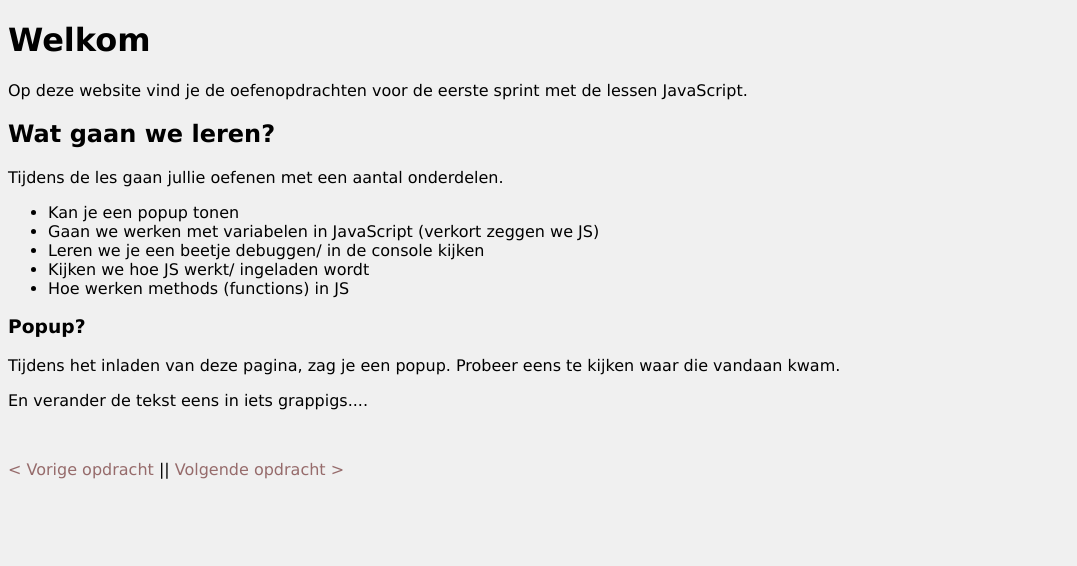
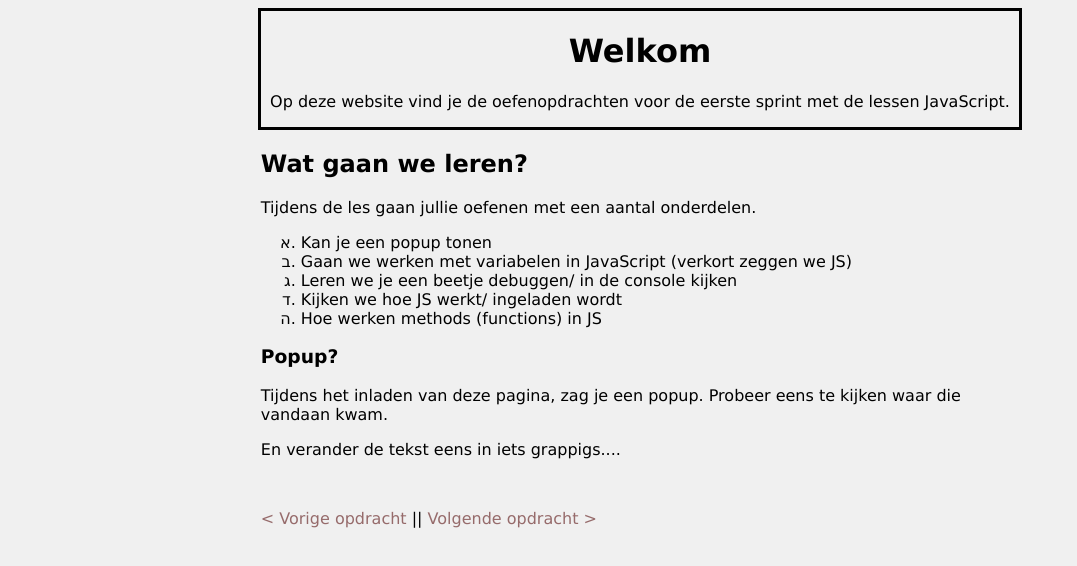
Before and after one commit to ShanerMahmud/TestCopy, a plain HTML site: page index.html in a window 1280 px wide. Shown: the whole page, without its empty margins (0-1077 px from the left). Drawn offline with Linux system fonts and the light colour scheme.

Commit message:
Centered DIV's and changed CSS a bit to PRACTICE

```diff
--- a/css/main.css
+++ b/css/main.css
@@ -39,3 +39,19 @@ a:hover {
 .not-allowed:hover {
     text-decoration: none;
 }
+
+header{
+    width: 60%;
+    margin: auto;
+    border: 3px solid black;
+    text-align: center;
+}
+
+main {
+    width: 60%;
+    margin: auto;
+}
+
+ul {
+    list-style-type: hebrew;
+}
--- a/index.html
+++ b/index.html
@@ -7,6 +7,7 @@
     <link rel="stylesheet" href="css/main.css">
 </head>
 <body>
+    <div id="headerWrapper">
     <header>
         <h1>Welkom</h1>
         <p>
@@ -14,6 +15,7 @@
             JavaScript.
         </p>
     </header>
+    </div>
     <main>
         <section>
             <h2>Wat gaan we leren?</h2>
--- a/js/main.js
+++ b/js/main.js
@@ -2,4 +2,5 @@
 // Dit is commentaar code, dit wordt niet uitgevoerd maar is voor developers
 
 //Onderstaande code toont een alert box, verander de tekst eens in de alert box
-alert("Hello World");
+// alert("Hello World");
+//
```
